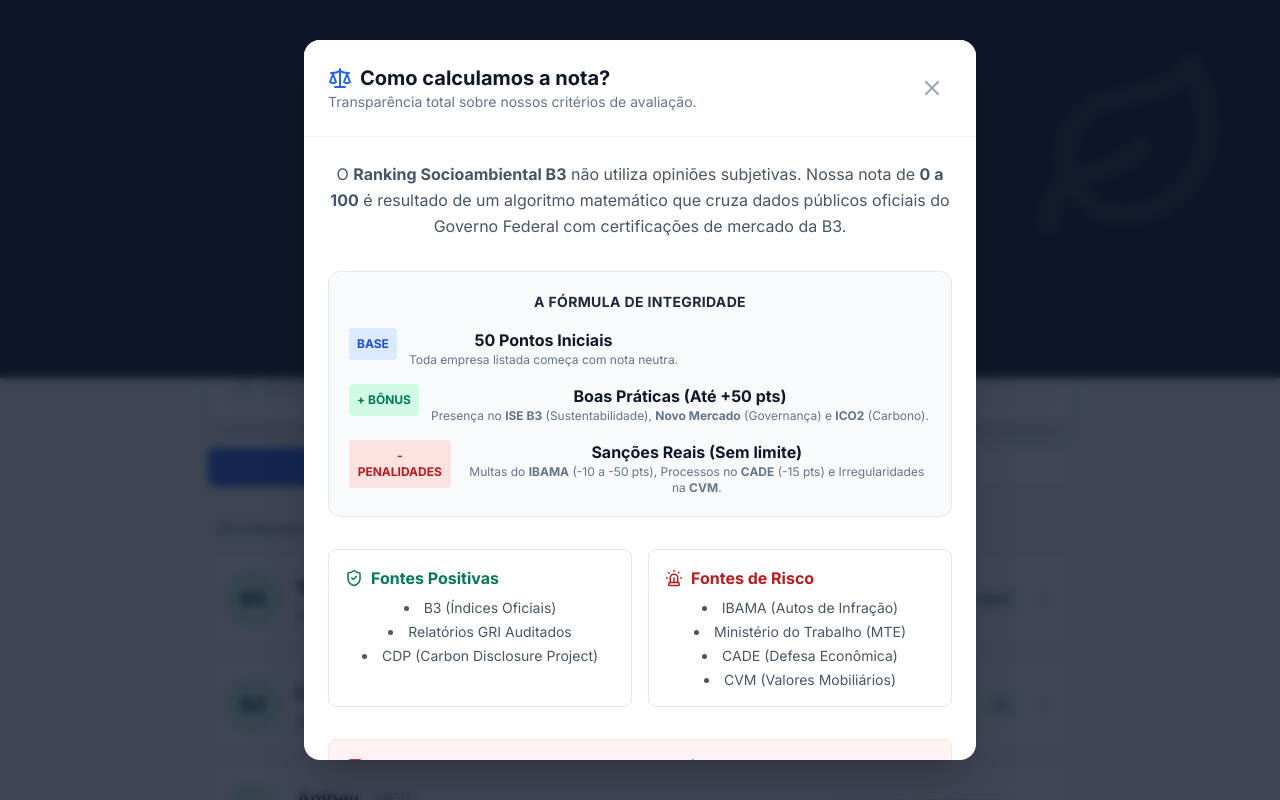
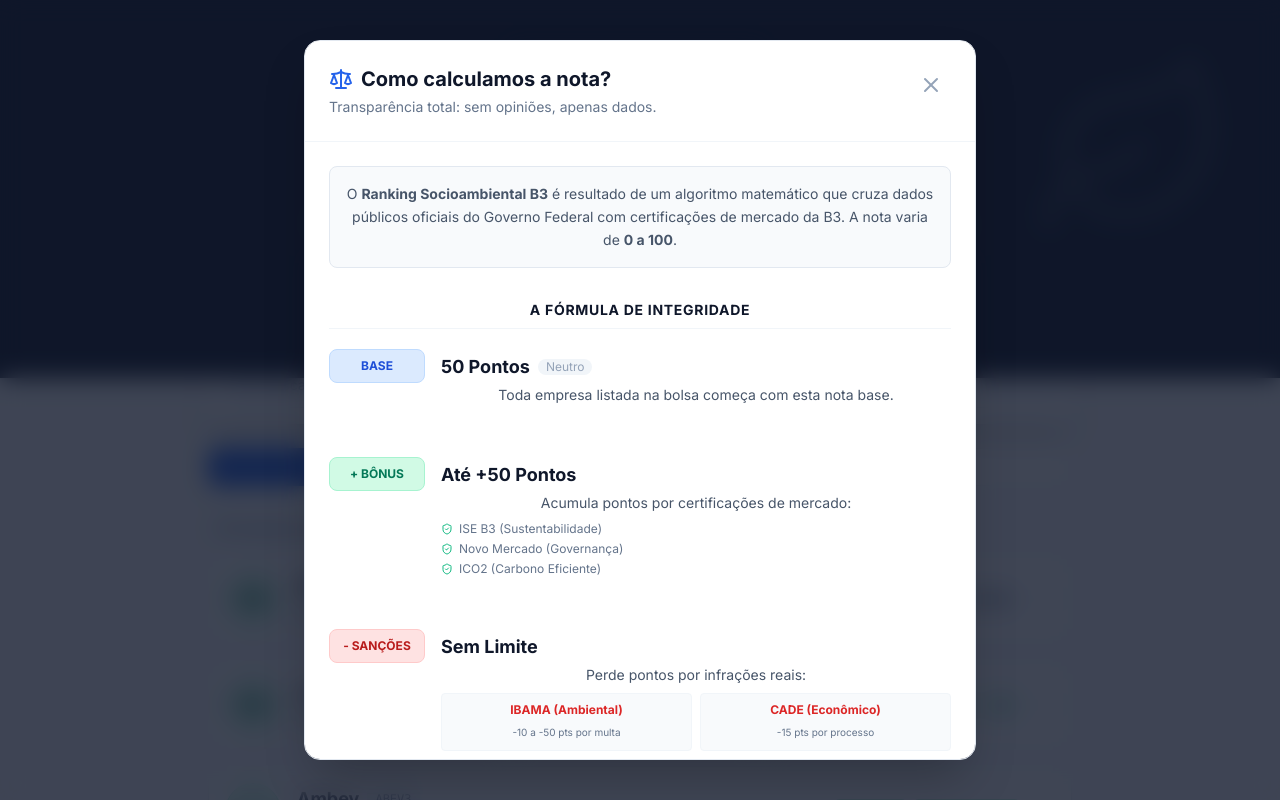
Before and after one commit to attiliozolin-prog/Ranking-Socioambiental-B3, a React (Vite) app: page / in a window 1280 px wide. Both pictures are taken after a click on the button "Entenda a Metodologia". Shown: the top 800 px of the page. Built offline with nearby package versions, Linux system fonts and the light colour scheme.

Commit message:
Update MethodologyModal.tsx

```diff
--- a/src/components/MethodologyModal.tsx
+++ b/src/components/MethodologyModal.tsx
@@ -1,6 +1,6 @@
 // src/components/MethodologyModal.tsx
 import React, { useState } from 'react';
-import { Info, X, Scale, Siren, ShieldCheck, FileWarning } from 'lucide-react';
+import { Info, X, Scale, Siren, ShieldCheck, FileWarning, ArrowRight } from 'lucide-react';
 
 export const MethodologyModal = () => {
   const [isOpen, setIsOpen] = useState(false);
@@ -18,24 +18,26 @@
   }
 
   return (
-    <div className="fixed inset-0 z-50 flex items-center justify-center p-4">
+    // FIX 1: z-[999] garante que o modal fique ACIMA de tudo (Header, Busca, etc)
+    <div className="fixed inset-0 z-[999] flex items-center justify-center p-4">
+
       {/* Backdrop Escuro */}
       <div
-        className="absolute inset-0 bg-slate-900/80 backdrop-blur-sm transition-opacity"
+        className="absolute inset-0 bg-slate-900/80 backdrop-blur-md transition-opacity"
         onClick={() => setIsOpen(false)}
       />
 
       {/* Janela Modal */}
-      <div className="relative bg-white rounded-2xl shadow-2xl w-full max-w-2xl max-h-[90vh] overflow-y-auto animate-in fade-in zoom-in-95 duration-200">
+      <div className="relative bg-white rounded-2xl shadow-2xl w-full max-w-2xl max-h-[90vh] overflow-y-auto animate-in fade-in zoom-in-95 duration-200 border border-slate-200">
 
         {/* Cabeçalho */}
-        <div className="sticky top-0 bg-white border-b border-slate-100 p-6 flex justify-between items-center z-10">
+        <div className="sticky top-0 bg-white border-b border-slate-100 p-6 flex justify-between items-start z-10">
           <div>
             <h2 className="text-xl font-bold text-slate-900 flex items-center gap-2">
               <Scale className="text-blue-600" />
               Como calculamos a nota?
             </h2>
-            <p className="text-sm text-slate-500">Transparência total sobre nossos critérios de avaliação.</p>
+            <p className="text-sm text-slate-500 mt-1">Transparência total: sem opiniões, apenas dados.</p>
           </div>
           <button
             onClick={() => setIsOpen(false)}
@@ -49,84 +51,102 @@
         <div className="p-6 space-y-8">
 
           {/* Seção 1: Filosofia */}
-          <div className="prose prose-slate max-w-none">
-            <p className="text-slate-600 leading-relaxed">
-              O <strong>Ranking Socioambiental B3</strong> não utiliza opiniões subjetivas. Nossa nota de <strong>0 a 100</strong> é resultado de um algoritmo matemático que cruza dados públicos oficiais do Governo Federal com certificações de mercado da B3.
-            </p>
+          <div className="bg-slate-50 p-4 rounded-lg border border-slate-200 text-slate-600 text-sm leading-relaxed">
+            O <strong>Ranking Socioambiental B3</strong> é resultado de um algoritmo matemático que cruza dados públicos oficiais do Governo Federal com certificações de mercado da B3. A nota varia de <strong>0 a 100</strong>.
           </div>
 
-          {/* Seção 2: A Matemática */}
-          <div className="bg-slate-50 p-5 rounded-xl border border-slate-200">
-            <h3 className="font-bold text-slate-800 mb-4 text-sm uppercase tracking-wide">A Fórmula de Integridade</h3>
+          {/* Seção 2: A Matemática (Diagramação Melhorada) */}
+          <div>
+            <h3 className="font-bold text-slate-900 mb-5 text-sm uppercase tracking-wider border-b pb-2 border-slate-100">
+              A Fórmula de Integridade
+            </h3>
+
+            {/* FIX 2: Layout em Grid para alinhar perfeitamente */}
             <div className="space-y-4">
-              <div className="flex items-start gap-3">
-                <div className="bg-blue-100 p-2 rounded text-blue-700 font-bold text-xs">BASE</div>
-                <div>
-                  <span className="font-bold text-slate-900">50 Pontos Iniciais</span>
-                  <p className="text-xs text-slate-500">Toda empresa listada começa com nota neutra.</p>
+
+              {/* Passo 1: Base */}
+              <div className="flex gap-4 items-start">
+                <div className="w-24 flex-shrink-0 bg-blue-100 text-blue-700 py-2 px-0 text-center rounded-lg font-bold text-xs border border-blue-200">
+                  BASE
+                </div>
+                <div className="flex-1 pt-1">
+                  <div className="flex items-center gap-2 mb-1">
+                    <span className="font-bold text-slate-900 text-lg">50 Pontos</span>
+                    <span className="text-xs text-slate-400 bg-slate-100 px-2 rounded-full">Neutro</span>
+                  </div>
+                  <p className="text-sm text-slate-600">Toda empresa listada na bolsa começa com esta nota base.</p>
                 </div>
               </div>
 
-              <div className="flex items-start gap-3">
-                <div className="bg-emerald-100 p-2 rounded text-emerald-700 font-bold text-xs">+ BÔNUS</div>
-                <div>
-                  <span className="font-bold text-slate-900">Boas Práticas (Até +50 pts)</span>
-                  <p className="text-xs text-slate-500">Presença no <strong>ISE B3</strong> (Sustentabilidade), <strong>Novo Mercado</strong> (Governança) e <strong>ICO2</strong> (Carbono).</p>
+              {/* Conector Visual */}
+              <div className="pl-11 opacity-20">
+                <ArrowRight className="rotate-90" size={20} />
+              </div>
+
+              {/* Passo 2: Bônus */}
+              <div className="flex gap-4 items-start">
+                <div className="w-24 flex-shrink-0 bg-emerald-100 text-emerald-700 py-2 px-0 text-center rounded-lg font-bold text-xs border border-emerald-200">
+                  + BÔNUS
+                </div>
+                <div className="flex-1 pt-1">
+                   <div className="flex items-center gap-2 mb-1">
+                    <span className="font-bold text-slate-900 text-lg">Até +50 Pontos</span>
+                  </div>
+                  <p className="text-sm text-slate-600 mb-2">Acumula pontos por certificações de mercado:</p>
+                  <ul className="text-xs text-slate-500 space-y-1">
+                    <li className="flex items-center gap-1.5"><ShieldCheck size={12} className="text-emerald-500"/> ISE B3 (Sustentabilidade)</li>
+                    <li className="flex items-center gap-1.5"><ShieldCheck size={12} className="text-emerald-500"/> Novo Mercado (Governança)</li>
+                    <li className="flex items-center gap-1.5"><ShieldCheck size={12} className="text-emerald-500"/> ICO2 (Carbono Eficiente)</li>
+                  </ul>
                 </div>
               </div>
 
-              <div className="flex items-start gap-3">
-                <div className="bg-red-100 p-2 rounded text-red-700 font-bold text-xs">- PENALIDADES</div>
-                <div>
-                  <span className="font-bold text-slate-900">Sanções Reais (Sem limite)</span>
-                  <p className="text-xs text-slate-500">Multas do <strong>IBAMA</strong> (-10 a -50 pts), Processos no <strong>CADE</strong> (-15 pts) e Irregularidades na <strong>CVM</strong>.</p>
+              {/* Conector Visual */}
+              <div className="pl-11 opacity-20">
+                <ArrowRight className="rotate-90" size={20} />
+              </div>
+
+              {/* Passo 3: Penalidades */}
+              <div className="flex gap-4 items-start">
+                <div className="w-24 flex-shrink-0 bg-red-100 text-red-700 py-2 px-0 text-center rounded-lg font-bold text-xs border border-red-200">
+                  - SANÇÕES
+                </div>
+                <div className="flex-1 pt-1">
+                   <div className="flex items-center gap-2 mb-1">
+                    <span className="font-bold text-slate-900 text-lg">Sem Limite</span>
+                  </div>
+                  <p className="text-sm text-slate-600 mb-2">Perde pontos por infrações reais:</p>
+                  <div className="grid grid-cols-1 sm:grid-cols-2 gap-2">
+                    <div className="bg-slate-50 p-2 rounded border border-slate-100">
+                      <span className="text-xs font-bold text-red-600 block">IBAMA (Ambiental)</span>
+                      <span className="text-[10px] text-slate-500">-10 a -50 pts por multa</span>
+                    </div>
+                    <div className="bg-slate-50 p-2 rounded border border-slate-100">
+                      <span className="text-xs font-bold text-red-600 block">CADE (Econômico)</span>
+                      <span className="text-[10px] text-slate-500">-15 pts por processo</span>
+                    </div>
+                  </div>
                 </div>
               </div>
             </div>
           </div>
 
-          {/* Seção 3: Fontes */}
-          <div className="grid grid-cols-1 md:grid-cols-2 gap-4">
-            <div className="border border-slate-200 p-4 rounded-lg">
-              <div className="flex items-center gap-2 mb-2 text-emerald-700 font-bold">
-                <ShieldCheck size={18} />
-                <span>Fontes Positivas</span>
-              </div>
-              <ul className="text-sm text-slate-600 space-y-1 list-disc list-inside">
-                <li>B3 (Índices Oficiais)</li>
-                <li>Relatórios GRI Auditados</li>
-                <li>CDP (Carbon Disclosure Project)</li>
-              </ul>
+          {/* Seção 3: Kill Switch */}
+          <div className="bg-red-50 border border-red-100 p-5 rounded-xl flex gap-4 items-start shadow-sm">
+            <div className="bg-white p-2 rounded-full border border-red-100 shadow-sm">
+              <FileWarning className="text-red-600" size={24} />
             </div>
-
-            <div className="border border-slate-200 p-4 rounded-lg">
-              <div className="flex items-center gap-2 mb-2 text-red-700 font-bold">
-                <Siren size={18} />
-                <span>Fontes de Risco</span>
-              </div>
-              <ul className="text-sm text-slate-600 space-y-1 list-disc list-inside">
-                <li>IBAMA (Autos de Infração)</li>
-                <li>Ministério do Trabalho (MTE)</li>
-                <li>CADE (Defesa Econômica)</li>
-                <li>CVM (Valores Mobiliários)</li>
-              </ul>
-            </div>
-          </div>
-
-          {/* Seção 4: Kill Switch */}
-          <div className="bg-red-50 border border-red-100 p-4 rounded-lg flex gap-3 items-start">
-            <FileWarning className="text-red-600 flex-shrink-0 mt-0.5" />
             <div>
-              <h4 className="font-bold text-red-800 text-sm">Critério de Exclusão (Nota Zero)</h4>
-              <p className="text-xs text-red-700 mt-1 leading-relaxed">
-                Empresas incluídas na <strong>"Lista Suja do Trabalho Escravo"</strong> (Cadastro de Empregadores do MTE) têm sua nota automaticamente zerada, independente de quaisquer outros bônus ou certificações.
+              <h4 className="font-bold text-red-900 text-base">Critério de Exclusão (Nota Zero)</h4>
+              <p className="text-sm text-red-700 mt-1 leading-relaxed">
+                Empresas incluídas na <strong>"Lista Suja do Trabalho Escravo"</strong> (Cadastro de Empregadores do MTE) têm sua nota automaticamente zerada, independente de quaisquer outros bônus.
               </p>
             </div>
           </div>
 
           {/* Disclaimer */}
           <p className="text-xs text-slate-400 text-center pt-4 border-t border-slate-100">
-            Aviso Legal: Este ranking é uma ferramenta informativa baseada em dados históricos. Não constitui recomendação de compra ou venda de ativos financeiros.
+            Aviso Legal: Este ranking é uma ferramenta informativa baseada em dados históricos (Data-base: Fev/2026). Não constitui recomendação de investimento.
           </p>
 
         </div>
```
